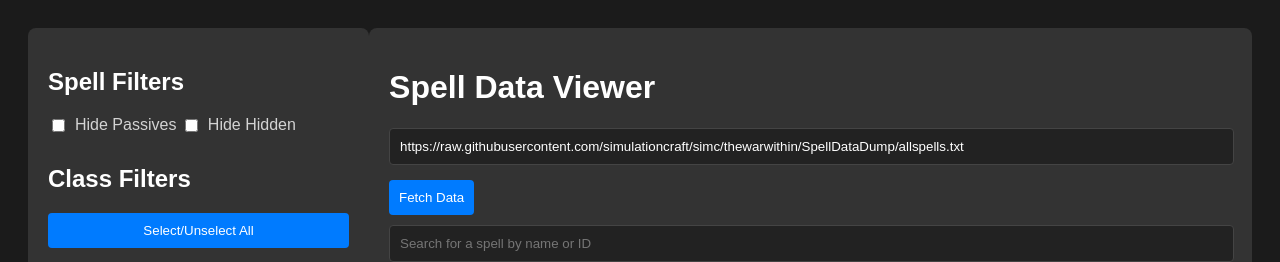
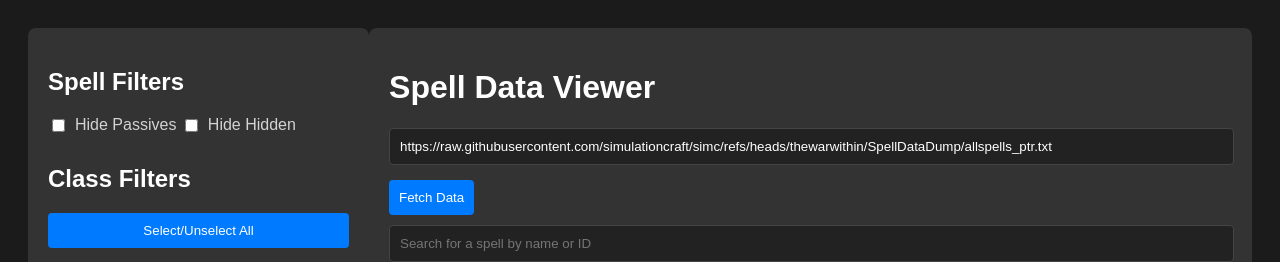
Before and after one commit to problemz/spelldataviewer, a plain HTML site: page index.html in a window 1280 px wide. Shown: the top 262 px of the page. Drawn offline with Linux system fonts and the light colour scheme.

Commit message:
Update index.html
PTR Spells

```diff
--- a/index.html
+++ b/index.html
@@ -59,7 +59,7 @@
     <script src="script.js"></script>
     <script>
         function preFillURL() {
-            document.getElementById('urlInput').value = 'https://raw.githubusercontent.com/simulationcraft/simc/thewarwithin/SpellDataDump/allspells.txt';
+            document.getElementById('urlInput').value = 'https://raw.githubusercontent.com/simulationcraft/simc/refs/heads/thewarwithin/SpellDataDump/allspells_ptr.txt';
         }
     </script>
 </body>
```
